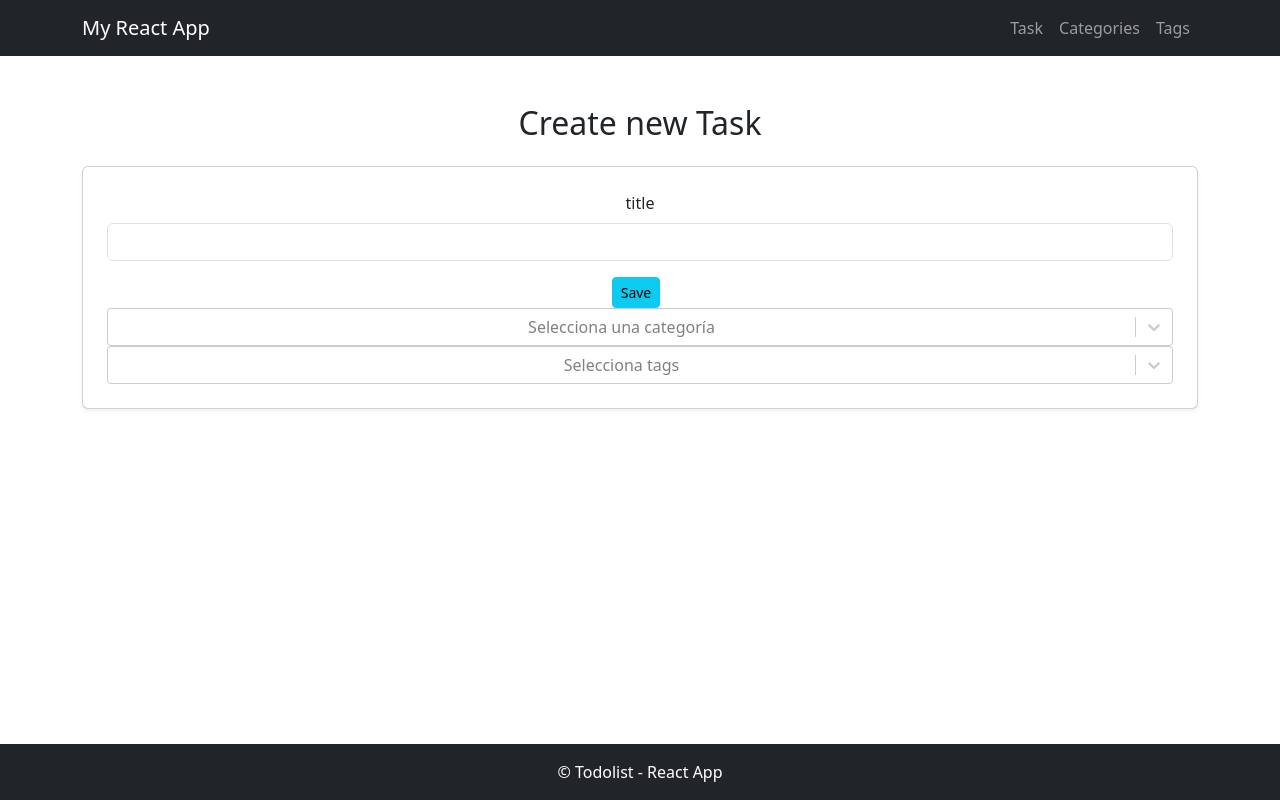
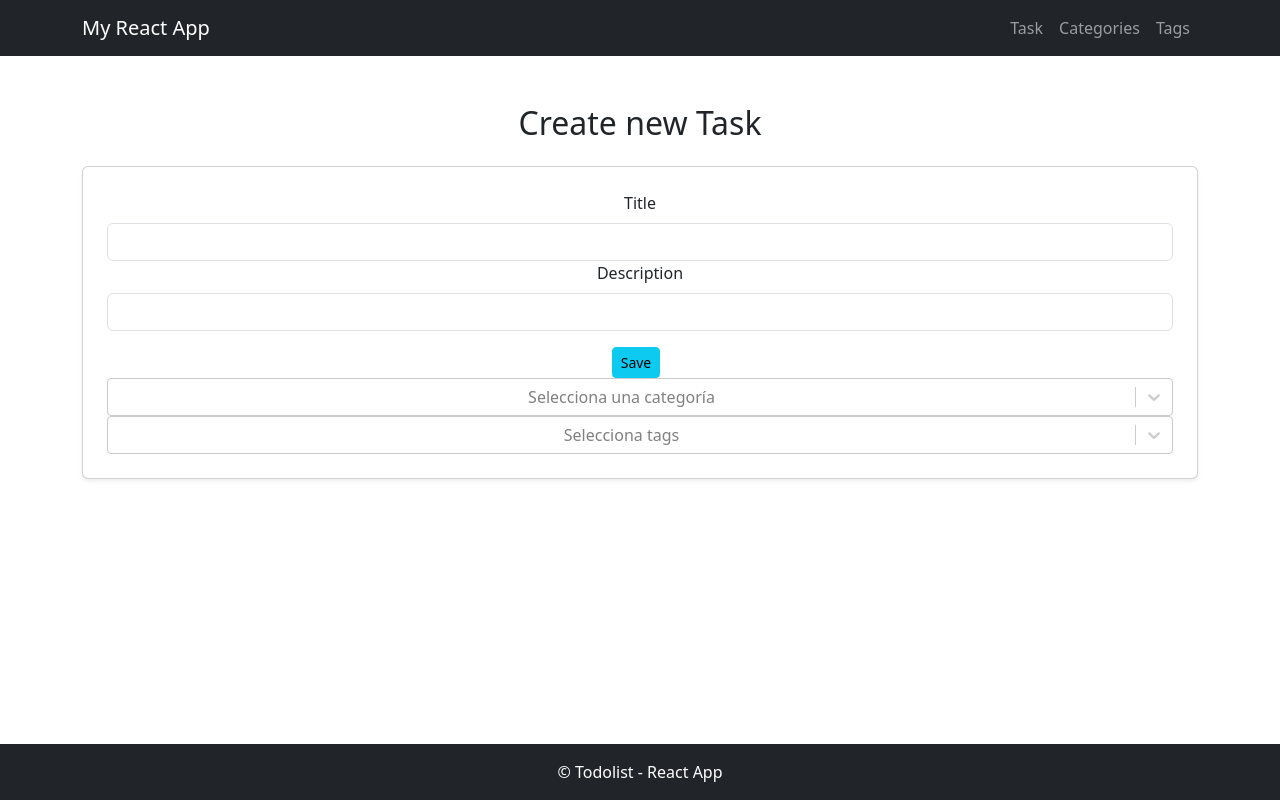
Before and after one commit to carmentenorio/proyecto-react-js, a React (Vite) app: page /tasks/create in a window 1280 px wide. Built offline with nearby package versions, Linux system fonts and the light colour scheme; no server answers.

Commit message:
PR-20: Solving label problem when creating a task

```diff
--- a/src/components/Navbar.jsx
+++ b/src/components/Navbar.jsx
@@ -6,11 +6,11 @@ function NavigationBar() {
     return (
         <Navbar bg="dark" variant="dark" expand="lg">
             <Container>
-                <Navbar.Brand href="/">My React App</Navbar.Brand>
+                <Navbar.Brand href="/tasks">My React App</Navbar.Brand>
                 <Navbar.Toggle aria-controls="basic-navbar-nav" />
                 <Navbar.Collapse id="basic-navbar-nav">
                     <Nav className="ms-auto">
-                        <Nav.Link href="/">Task</Nav.Link>
+                        <Nav.Link href="/tasks">Task</Nav.Link>
                         <Nav.Link href="/categories">Categories</Nav.Link>
                         <Nav.Link href="/tags">Tags</Nav.Link>
                     </Nav>
--- a/src/pages/TaskCreatePage.jsx
+++ b/src/pages/TaskCreatePage.jsx
@@ -17,7 +17,7 @@ function TaskCreate() {
         name: "",
         description: "",
         category_id: null,
-        tag_ids: [],
+        tags: [],
     });
 
     useEffect(() => {
@@ -25,9 +25,13 @@ function TaskCreate() {
             try {
                 const categoriesResponse = await CategoryService.getAll();
                 const tagsResponse = await TagService.getAll();
+                console.log("que me devuelve: ", tagsResponse);
+
                 setCategories(categoriesResponse.data?.data || categoriesResponse.data || []);
 
-                setTags(tagsResponse.data?.data || tagsResponse.data || []);
+                console.log("tagsResponse.data.data =>", tagsResponse.data.data);
+                console.log("tagsResponse.data =>", tagsResponse.data);
+                setTags(tagsResponse.data?.data || []);
             } catch (error) {
                 console.error("Error loading categories/tags:", error);
             }
@@ -46,7 +50,7 @@ function TaskCreate() {
                 title: "",
                 description: "",
                 category_id: null,
-                tag_ids: [],
+                tags: [],
             });
         } catch (error) {
             setError(error.message);
@@ -72,11 +76,20 @@ function TaskCreate() {
             <div className="card shadow-sm p-4">
                 <form onSubmit={handleSubmit}>
                     <div className="mb-3">
-                        <label className="form-label">title</label>
+                        <label className="form-label">Title</label>
                         <input
                             type="text"
                             name="title"
                             value={formData.title}
+                            onChange={handleChange}
+                            className="form-control"
+                            required
+                        />
+                        <label className="form-label">Description</label>
+                        <input
+                            type="text"
+                            name="description"
+                            value={formData.description}
                             onChange={handleChange}
                             className="form-control"
                             required
@@ -103,7 +116,6 @@ function TaskCreate() {
                         }
                         placeholder="Selecciona una categoría"
                     />
-
                     <Select
                         isMulti
                         options={(tags || []).map((t) => ({
@@ -113,7 +125,7 @@ function TaskCreate() {
                         onChange={(selected) =>
                             setFormData({
                                 ...formData,
-                                tag_ids: selected.map((t) => t.value),
+                                tags: selected.map((t) => t.value),
                             })
                         }
                         placeholder="Selecciona tags"
--- a/src/pages/TaskPage.jsx
+++ b/src/pages/TaskPage.jsx
@@ -58,6 +58,7 @@ function Task() {
                     {task.tags && task.tags.length > 0
                       ? task.tags.map((tag) => tag.name).join(", ")
                       : "Sin tags"}
+
                   </td>
                   <td>
                     {task.completed ? (
@@ -69,19 +70,19 @@ function Task() {
                   <td className="text-center">
                     <button
                       className="btn btn-sm btn-info me-2"
-                      onClick={() => handleView(category)}
+                      onClick={() => handleView(task)}
                     >
                       View
                     </button>
                     <button
                       className="btn btn-sm btn-primary me-2"
-                      onClick={() => handleEdit(category)}
+                      onClick={() => handleEdit(task)}
                     >
                       Edit
                     </button>
                     <button
                       className="btn btn-sm btn-danger"
-                      onClick={() => handleDelete(category)}
+                      onClick={() => handleDelete(task)}
                     >
                       Delete
                     </button>
--- a/src/services/TaskService.js
+++ b/src/services/TaskService.js
@@ -3,7 +3,6 @@ const TOKEN = "7|yakMVA4sHL7YiqicAfkSXeYZbcfod3MpGDuNPDQf0ac706e3";
 
 const getAll = async () => {
     try {
-
         const response = await fetch(`${API_URL}/tasks`, {
             method: "GET",
             headers: {
```
